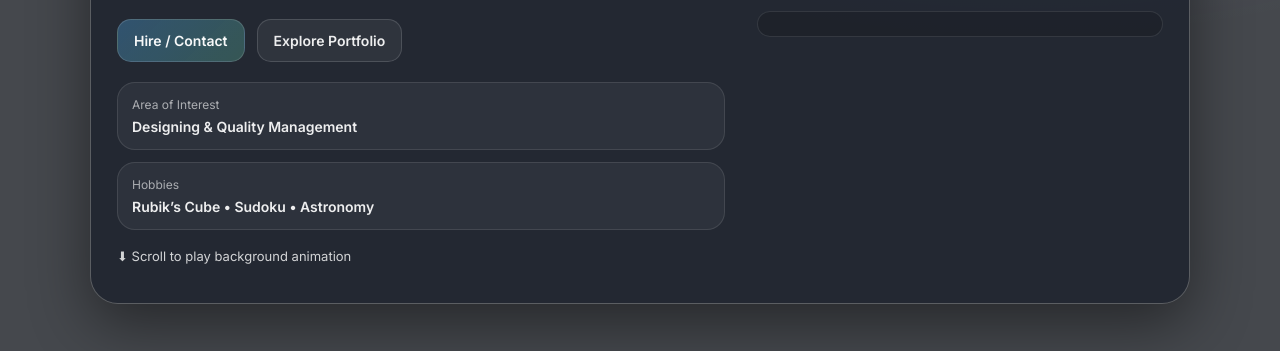
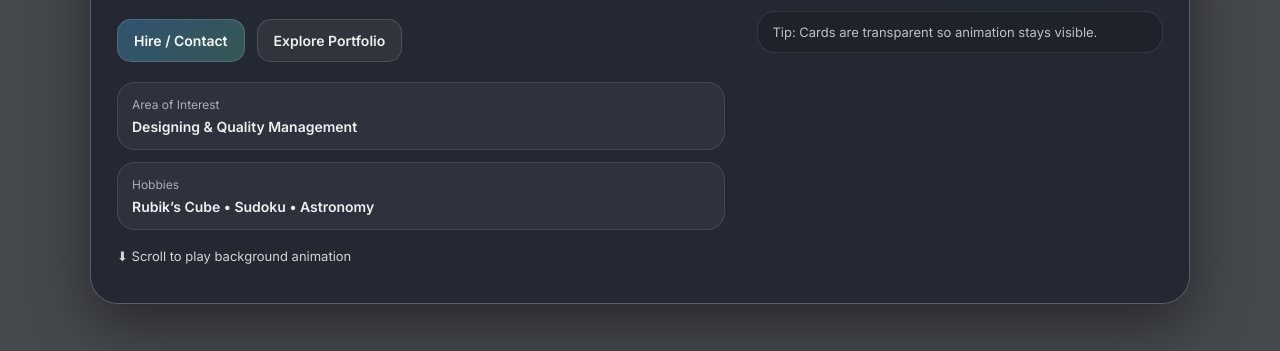
Before and after one commit to sivanantham-c/welcome_to_my_portfolio, a plain HTML site: page index.html in a window 1280 px wide. Shown: the part 449-800 px from the top of the page. Drawn offline with Linux system fonts and the light colour scheme.

Commit message:
Update index.html

```diff
--- a/index.html
+++ b/index.html
@@ -113,7 +113,7 @@
         </div>
 
       <div class="note">
-
+        Tip: Cards are transparent so animation stays visible.
         </div>
       </div>
     </div>
```
